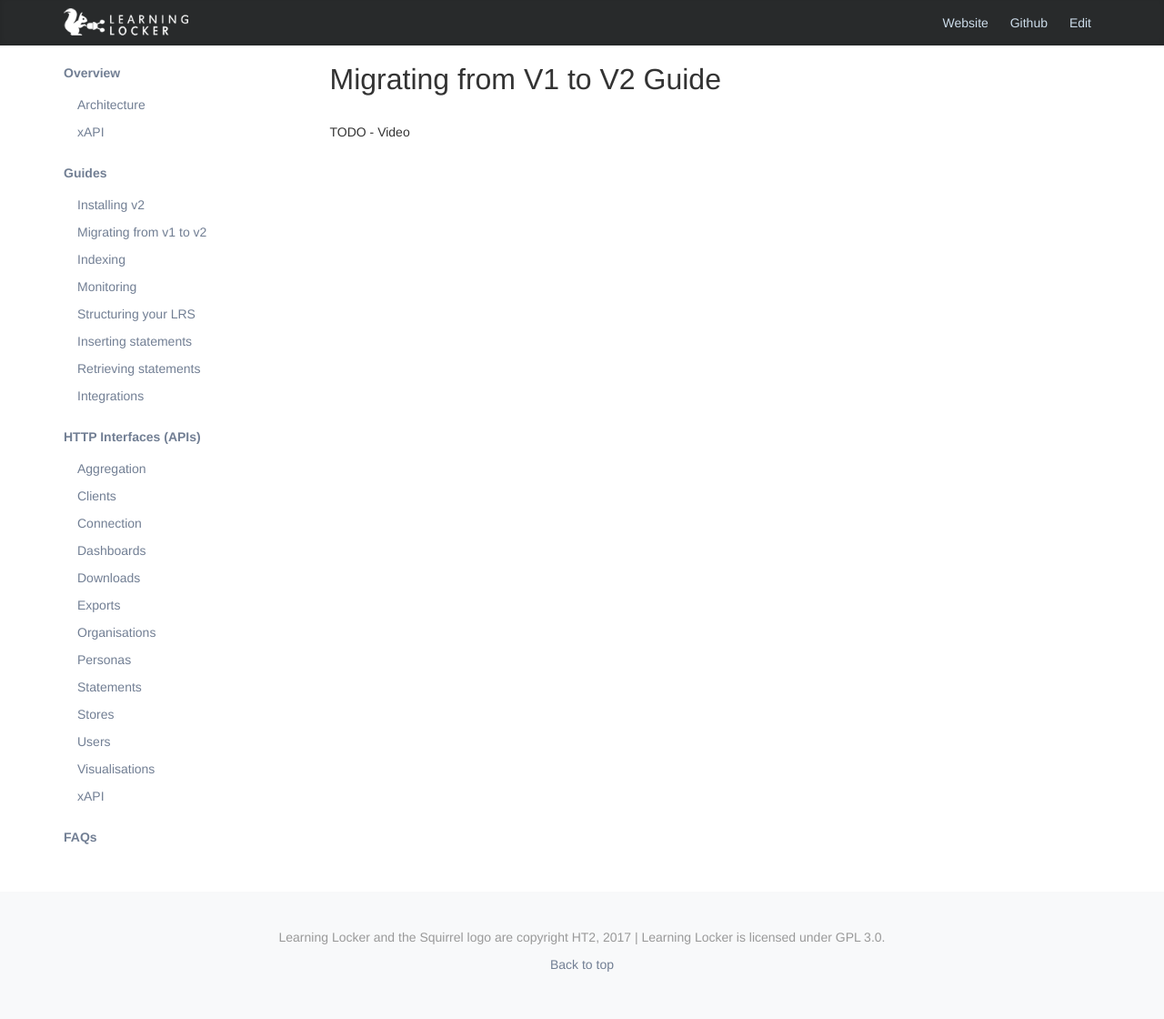
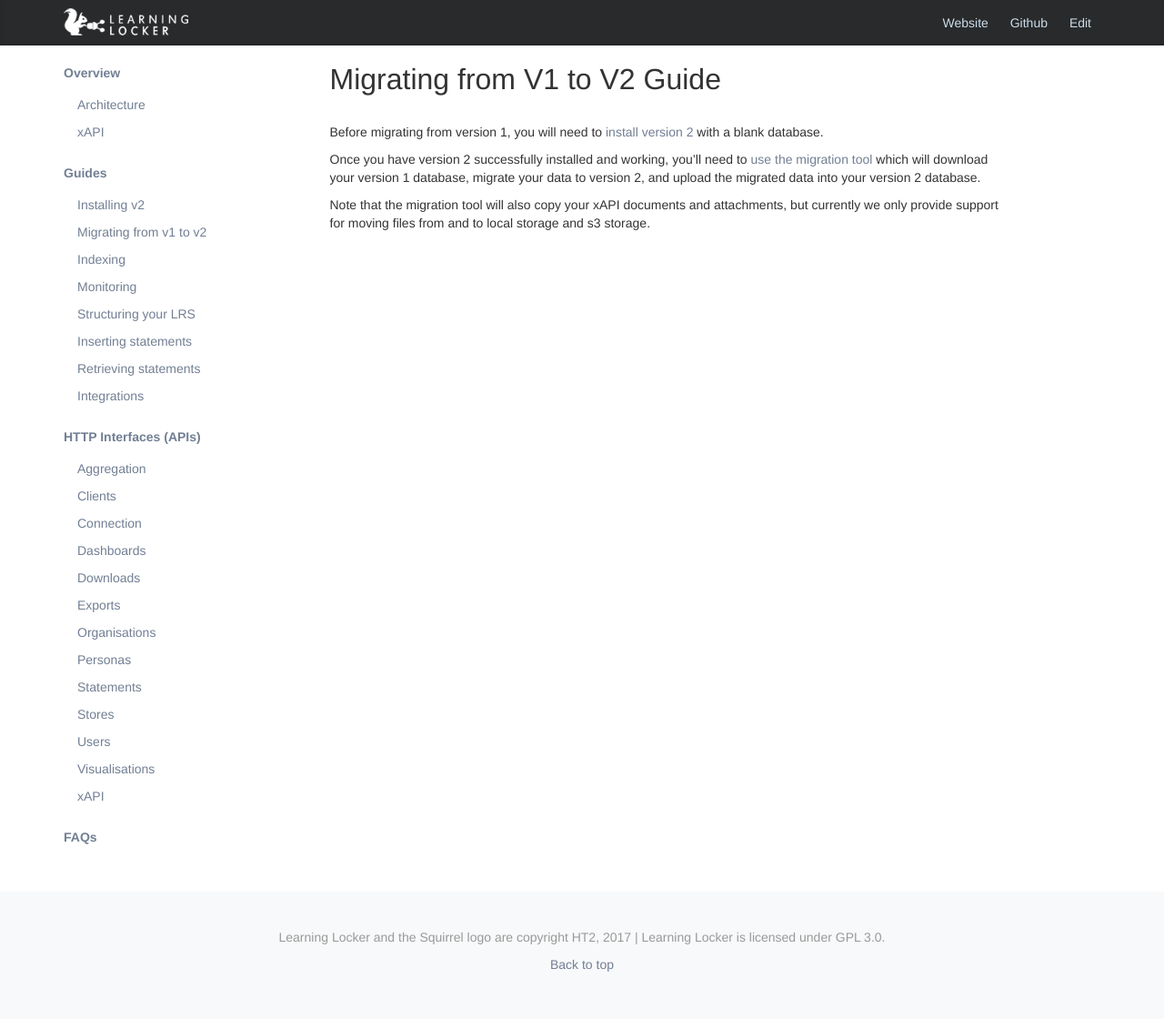
Before and after one commit to LearningLocker/docs, a Jekyll site: the page built from src/guides-migrating.md, in a window 1280 px wide. Shown: the whole page at 91% size. Built offline with Jekyll 4.4.1, drawn with Linux system fonts in a browser that asks for light colours; nearby versions of some CDN libraries; our own code applies the rules of GitHub Pages for plain Markdown files.

Commit message:
Adds migrating guide.

```diff
--- a/src/guides-migrating.md
+++ b/src/guides-migrating.md
@@ -2,4 +2,8 @@
 ---
 
 # Migrating from V1 to V2 Guide
-TODO - Video
+Before migrating from version 1, you will need to [install version 2](../guides-installing) with a blank database.
+
+Once you have version 2 successfully installed and working, you'll need to [use the migration tool](#) which will download your version 1 database, migrate your data to version 2, and upload the migrated data into your version 2 database.
+
+Note that the migration tool will also copy your xAPI documents and attachments, but currently we only provide support for moving files from and to local storage and s3 storage.
```
